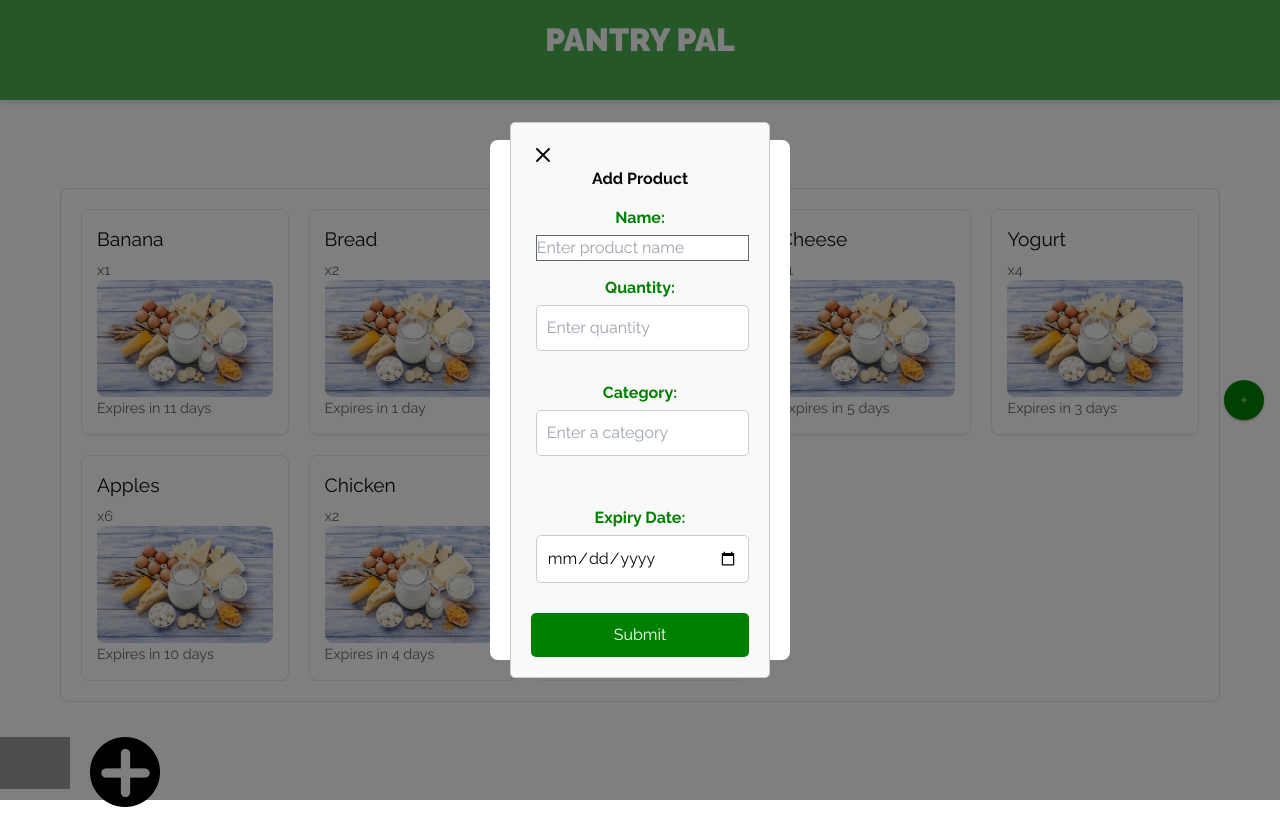
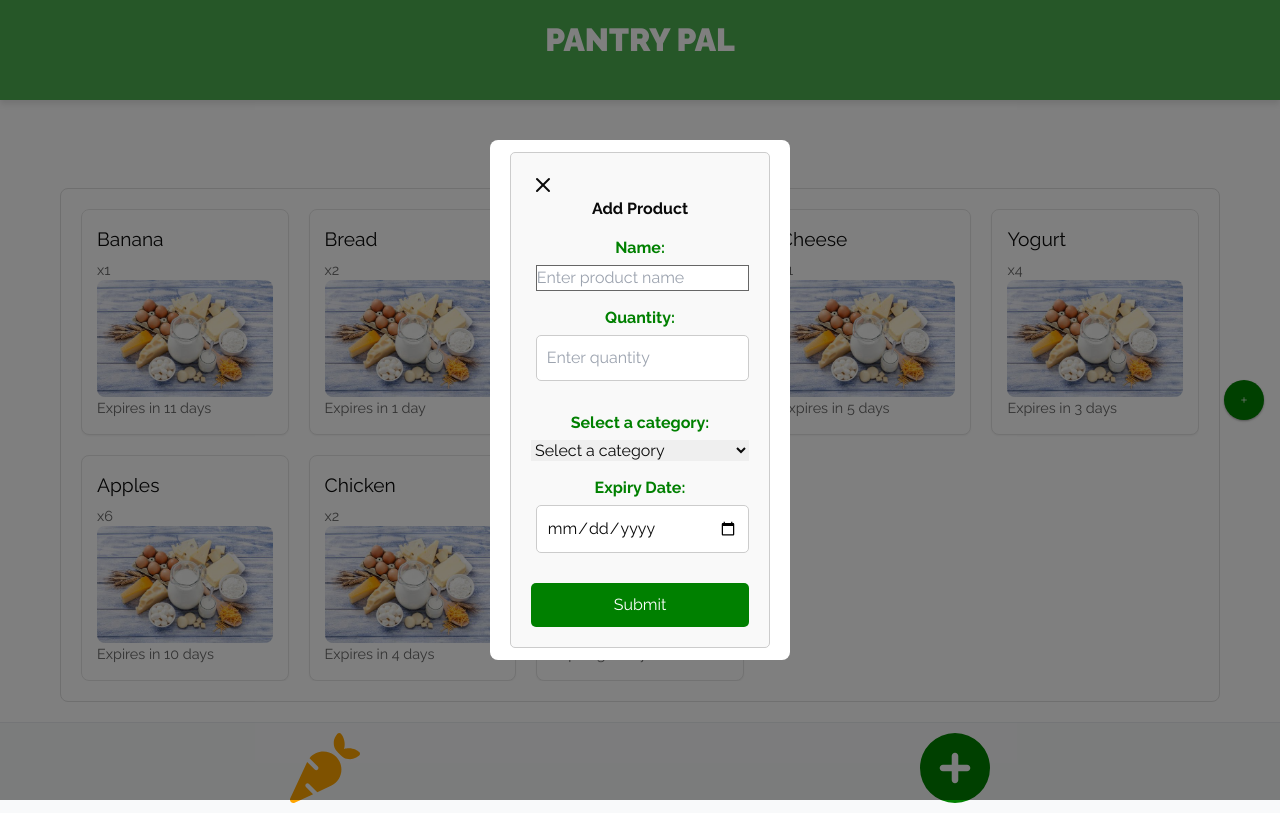
Before and after one commit to BrishaP/pantryPalV2, a Next.js app in the folder byte-sized-snacks/: page / in a window 1280 px wide. Both pictures are taken after a click on the button 1244 px from the left and 400 px from the top of the page. Built offline with nearby package versions, Linux system fonts and the light colour scheme; grey boxes are pictures that could not be loaded.

Commit message:
dropdown categories working, footer working with 2 icons

```diff
--- a/byte-sized-snacks/package.json
+++ b/byte-sized-snacks/package.json
@@ -9,6 +9,9 @@
     "lint": "next lint"
   },
   "dependencies": {
+    "@fortawesome/fontawesome-svg-core": "^6.6.0",
+    "@fortawesome/free-solid-svg-icons": "^6.6.0",
+    "@fortawesome/react-fontawesome": "^0.2.2",
     "@radix-ui/react-dropdown-menu": "^2.1.1",
     "@radix-ui/react-scroll-area": "^1.1.0",
     "@radix-ui/react-slot": "^1.1.0",
--- a/byte-sized-snacks/src/Schema/index.js
+++ b/byte-sized-snacks/src/Schema/index.js
@@ -17,16 +17,28 @@ const textPattern = /^[A-Za-z]+$/;
 export const signupSchema = Yup.object().shape({
 
     name: Yup.string()
+         .transform(value => {
+            if (value) {
+                return value.charAt(0).toUpperCase() + value.slice(1).toLowerCase();
+            }
+            return value;
+        })
+
         .min(3)
         .max(15)
         .matches(textPattern, 'Name can only contain letters')
-        .required('Name is required'),
+    .required('Name is required'),
+
+
     category: Yup.string()
-        .min(3)
-        .max(15)
-        .matches(textPattern, 'Category can only contain letters')
-        .required('Category is required'),
-    expiry_date: Yup.date().required('Expiry date is required'),
+         .required('Category is required'),
+
+
+
+    expiry_date: Yup.date().required('Expiry date is required')
+    .min(new Date(), 'Expiry date must be in the future'),
+
+
     quantity: Yup.number()
         .required('Quantity is required')
         .min(1, 'Quantity must be at least 1')
--- a/byte-sized-snacks/src/app/page.jsx
+++ b/byte-sized-snacks/src/app/page.jsx
@@ -372,17 +372,27 @@ export default function Home() {
                         </ErrorContainer>
 
 
-                        {/* item category and error message */}
-
-                        <StyledLabel htmlFor="category">Category:</StyledLabel>
-                         <StyledField type="text" id="category" name="category" placeholder="Enter a category" />
+                        {/* item CATEGORY and error message */}
 
 
+                        <StyledLabel htmlFor="category">Select a category:</StyledLabel>
+
+                    {/* <StyledCategoryInput> */}
+                        <Field as="select" name="category" id="category" style={{ display: "block" }}>
+                        <option value="" label="Select a category">Select a category</option>
+                        <option value="fruits" label="Fruits">Fruits</option>
+                        <option value="vegetables" label="Vegetables">Vegetables</option>
+                        <option value="dairy" label="Dairy">Dairy</option>
+                        <option value="meat" label="Meat">Meat</option>
+                        <option value="baking" label="Baking">Baking</option>
+                        <option value="snacks" label="Snacks">Snacks</option>
+                        <option value="other" label="Other">Other</option>
+                        </Field>
+                    {/* </StyledCategoryInput> */}
+
                         <ErrorContainer>
-                        {touched.category && errors.category && (
-                            <p className="form_error">{errors.category}</p>)}
+                        {touched.category && errors.category && <p className="form_error">{errors.category}</p>}
                         </ErrorContainer>
-                        <div className="error_container"></div>
 
 
                         {/* item expiry date and error message */}
--- a/byte-sized-snacks/src/components/Footer/Footer.jsx
+++ b/byte-sized-snacks/src/components/Footer/Footer.jsx
@@ -1,40 +1,41 @@
 "use client";
 
-import React from "react";
-import Link from "next/link";
-import styles from "./Footer.module.css";
-import Image from "next/image";
+import React from 'react';
+import Link from 'next/link';
+import { FontAwesomeIcon } from '@fortawesome/react-fontawesome';
+import { faCarrot, faCirclePlus } from '@fortawesome/free-solid-svg-icons';
+import styled from 'styled-components';
+
+const FooterContainer = styled.div`
+  display: flex;
+  justify-content: space-around;
+  align-items: center;
+  padding: 10px;
+  background-color: #f8f9fa;
+  border-top: 1px solid #e9ecef;
+`;
+
+const StyledCarrotIcon = styled(FontAwesomeIcon)`
+  color: orange;
+  font-size: 70px;
+`;
+
+const StyledCirclePlusIcon = styled(FontAwesomeIcon)`
+  color: green;
+  font-size: 70px;
+`;
 
 const Footer = () => {
-    const pageLinks = [
-        { href: "/item", text: "", image: "/images/fridge.png" },
-
-        { href: "/shopping", text: "", image: "/images/add.png" },
-    ];
-
-    return (
-        <footer className={styles.footer}>
-            <ul className={styles.footerList}>
-                {pageLinks.map((link, index) => (
-                    <li key={index} className={styles.footerItem}>
-                        <Link href={link.href} className={styles.footerLink}>
-                            {link.image && (
-                                <Image
-                                    src={link.image}
-                                    alt={link.name}
-                                    width={70}
-                                    height={70}
-                                    className="footerIcon"
-                                />
-                            )}
-
-                            {link.icon}
-                        </Link>
-                    </li>
-                ))}
-            </ul>
-        </footer>
-    );
+  return (
+    <FooterContainer>
+      <Link href="/ListPages">
+        <StyledCarrotIcon icon={faCarrot} />
+      </Link>
+      <Link href="/AddItem">
+        <StyledCirclePlusIcon icon={faCirclePlus} />
+      </Link>
+    </FooterContainer>
+  );
 };
 
 export default Footer;
```
Also changed, not shown: 1 other file (tests, documents, lock files or other folders).
